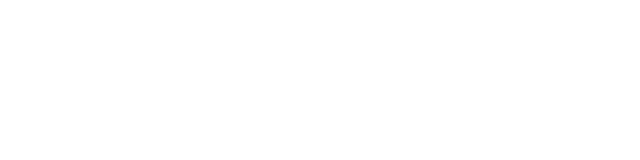
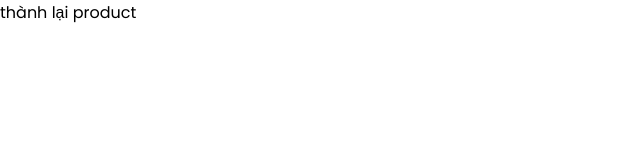
Before and after one commit to Thanhngo0812/artwebsiteproject, a React (Create React App) app in the folder frontend/artfrontendproject/: page /admin/product in a window 1280 px wide. Before the commit this address had no page. Shown: the top 160 px of the page, without its empty margins (0-640 px from the left). Built offline with nearby package versions, Linux system fonts and the light colour scheme.

Commit message:
initialize admin page

```diff
--- a/frontend/artfrontendproject/src/App.js
+++ b/frontend/artfrontendproject/src/App.js
@@ -2,6 +2,8 @@ import React from "react";
 import MainLayout from "./components/MainLayout";
 import HomePage from "./pages/home/HomePage";
 import LoginPage from "./pages/auth/LoginPage";
+import AdminLayout from "./components/AdminLayout"
+import Product from "./pages/admin/Product";
 import { BrowserRouter, Routes, Route } from 'react-router-dom';
 import "./assets/css/global.css";
 
@@ -17,7 +19,11 @@ function App() {
          </Route>
         {/*trang đăng nhập*/}
          <Route path="/login" element={<LoginPage />} />
-
+         <Route path="/admin" element={<LoginPage />} />
+        {/*admin*/}
+        <Route path="/admin" element={<AdminLayout />}>
+         <Route path="product" element={<Product />} />
+         </Route>
        </Routes>
         </div>
      </BrowserRouter>
--- /dev/null
+++ b/frontend/artfrontendproject/src/components/AdminLayout.jsx
@@ -0,0 +1,18 @@
+// src/components/MainLayout.jsx
+
+import React from 'react';
+import { Outlet } from 'react-router-dom';
+import Header from './Header';
+
+const MainLayout = () => {
+  return (
+    <>
+      {/* <Header />  */}
+      <main>
+        <Outlet />
+      </main>
+    </>
+  );
+};
+
+export default MainLayout;
--- /dev/null
+++ b/frontend/artfrontendproject/src/pages/admin/Product.jsx
@@ -0,0 +1,5 @@
+import "../admin/css/Product.css";
+
+export default function Product() {
+  return ("thành lại product");
+}
```
Also changed, not shown: frontend/artfrontendproject/src/pages/admin/components/Adminheader.jsx (added), frontend/artfrontendproject/src/pages/admin/components/Adminsidebar.jsx (added), frontend/artfrontendproject/src/pages/admin/css/Adminheader.css (added), frontend/artfrontendproject/src/pages/admin/css/Adminsidebar.css (added), frontend/artfrontendproject/src/pages/admin/css/Product.css (added).
